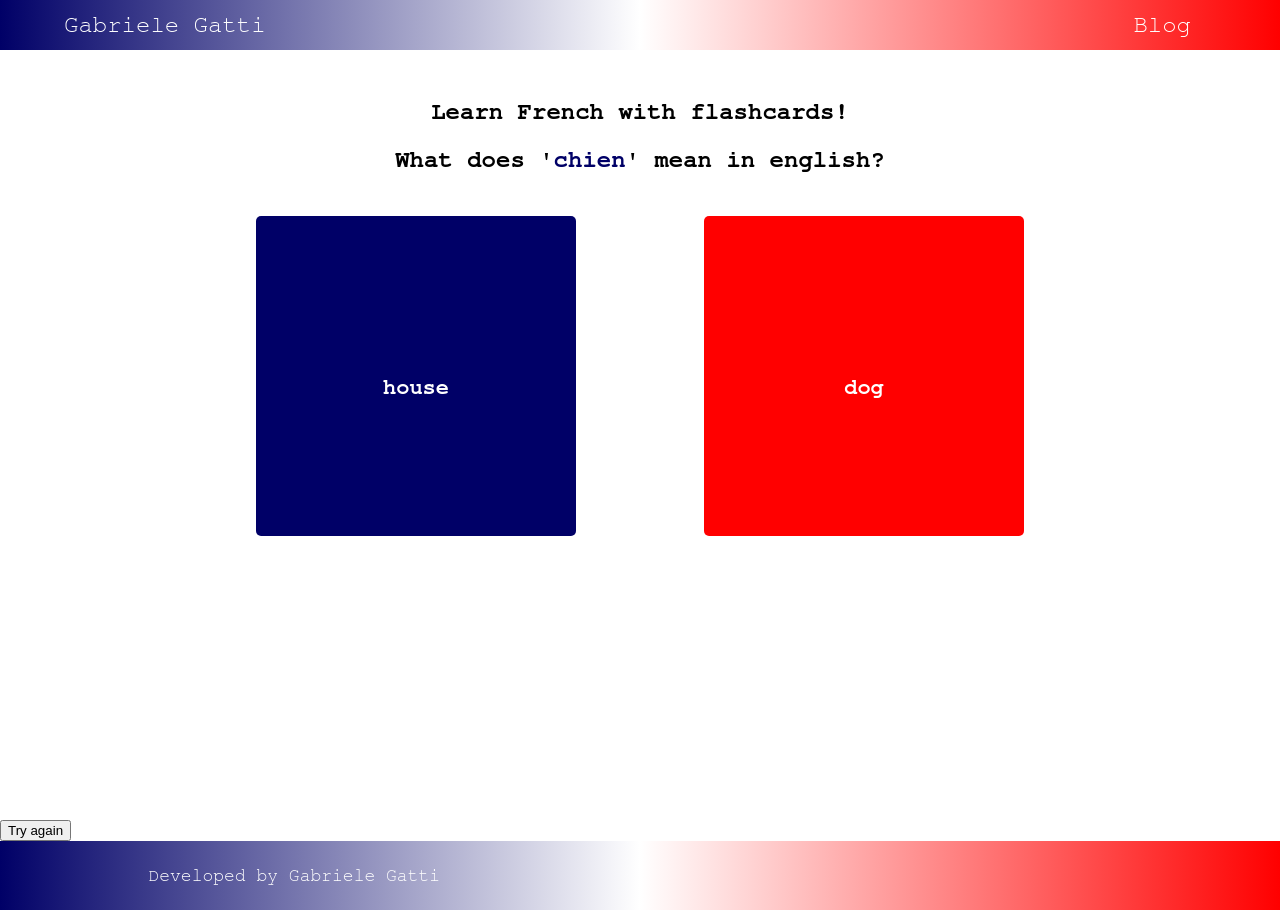
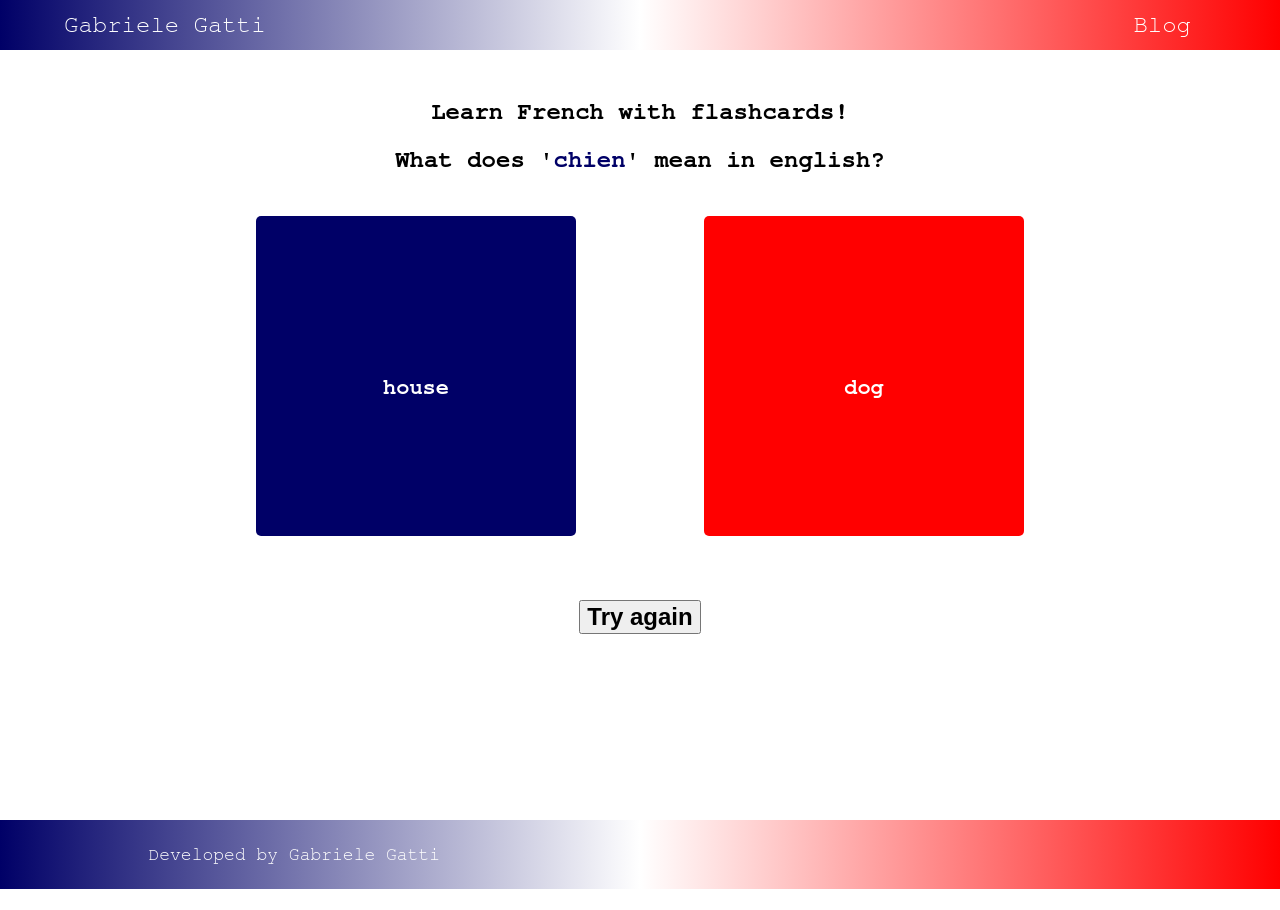
Before and after one commit to Gabri432/angular-language-learner, an Angular app: page / in a window 1280 px wide. Built offline with nearby package versions, Linux system fonts and the light colour scheme.

Commit message:
Adding a button to generate new options.

```diff
--- a/src/app/routes/home/home.component.html
+++ b/src/app/routes/home/home.component.html
@@ -18,6 +18,7 @@
         <div></div>
         <div></div>
     </div>
+    <div id="button-area">
+        <button (click)="newTry()">Try again</button>
+    </div>
 </div>
-
-<button (click)="newTry()">Try again</button>
--- a/src/app/routes/home/home.component.scss
+++ b/src/app/routes/home/home.component.scss
@@ -21,4 +21,15 @@
         display: grid;
         grid-template-columns: repeat(7, 1fr);
     }
+
+    #button-area {
+        text-align: center;
+        padding-top: 5%;
+
+        button {
+            font-weight: bold;
+            font-size: 24px;
+            cursor: pointer;
+        }
+    }
 }
```
